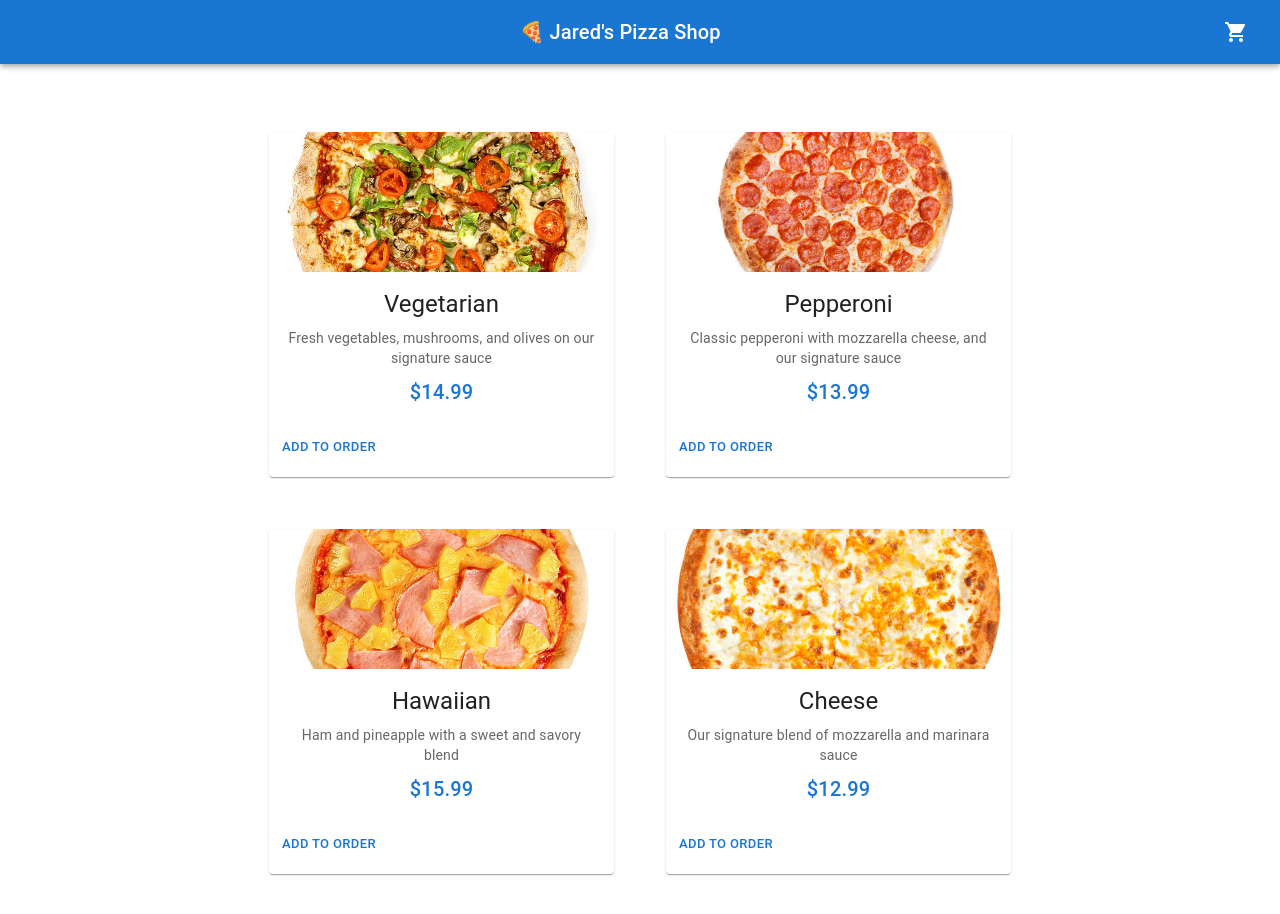
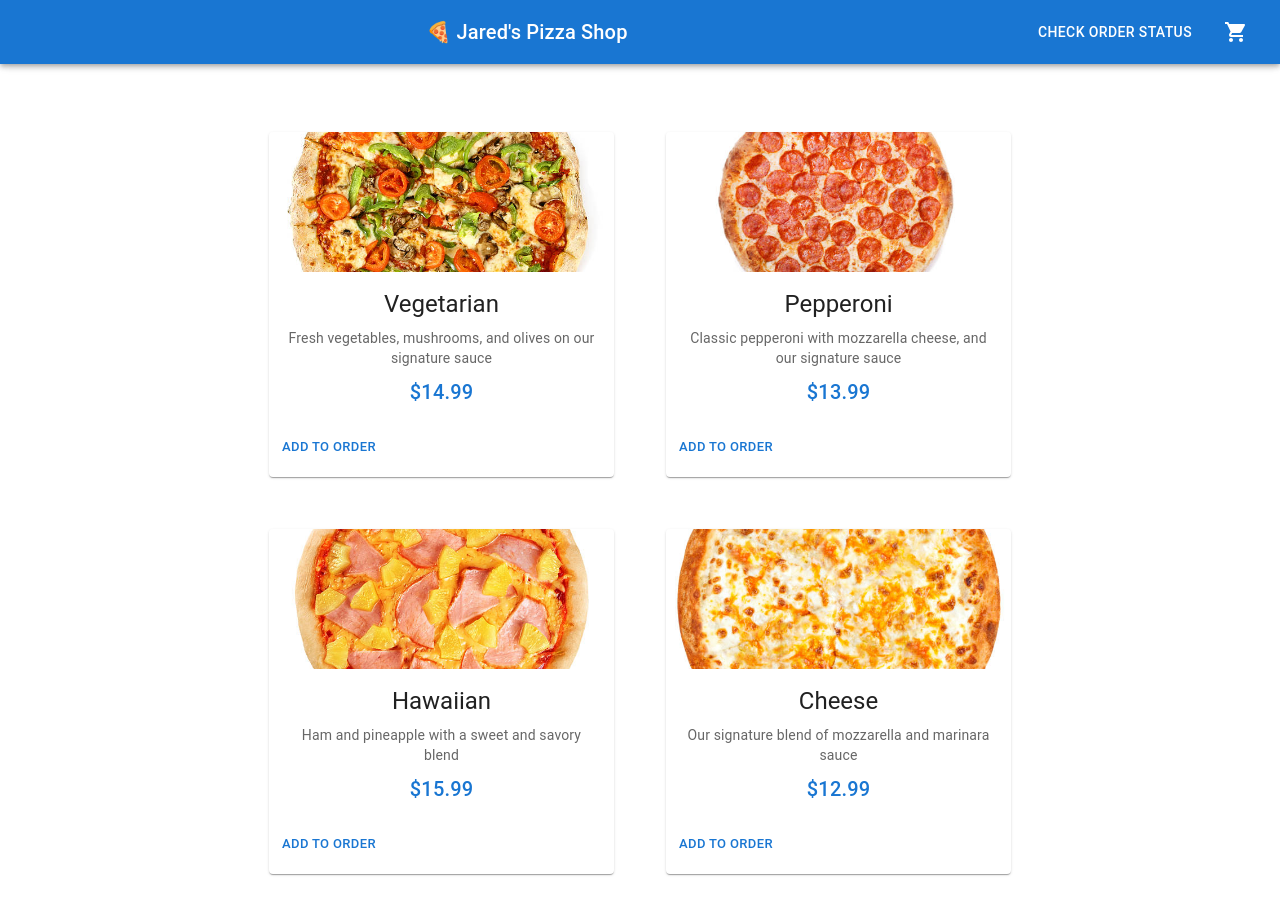
Before and after one commit to Ramzi-Eljabali-PrePass/Pizza-Shop-React, a React (Vite) app in the folder pizza-shop/: page / in a window 1280 px wide. Shown: the top 914 px of the page. Built offline with nearby package versions, Linux system fonts and the light colour scheme.

Commit message:
big changes

```diff
--- a/pizza-shop/src/components/NavBar.tsx
+++ b/pizza-shop/src/components/NavBar.tsx
@@ -1,20 +1,42 @@
-import { AppBar, Toolbar, Typography, IconButton, Badge } from "@mui/material";
+import { AppBar, Toolbar, Typography, IconButton, Badge, Button } from "@mui/material";
 import ShoppingCartIcon from '@mui/icons-material/ShoppingCart';
 import React from "react";
+import { useNavigate, useLocation } from 'react-router-dom';
+import ArrowBackIcon from '@mui/icons-material/ArrowBack';
 
 export default function NavBar({ shopName, cartItemCount, onCartClicked }:
   { shopName: string, cartItemCount: number, onCartClicked: () => void }) {
+  const navigate = useNavigate();
+  const location = useLocation();
+
   return (
     <AppBar position="fixed">
       <Toolbar sx={{ justifyContent: 'space-between' }}>
         <Typography variant="h6" sx={{ flexGrow: 1, textAlign: 'center' }}>
           🍕 {shopName}
         </Typography>
-        <IconButton color="inherit" onClick={onCartClicked}>
-          <Badge badgeContent={cartItemCount} color="error">
-            <ShoppingCartIcon />
-          </Badge>
-        </IconButton>
+        <div>
+          {location.pathname === '/order-tracking' ? (
+            <IconButton color="inherit" onClick={() => navigate('/')}>
+              <ArrowBackIcon />
+            </IconButton>
+          ) : (
+            <>
+              <Button
+                color="inherit"
+                onClick={() => navigate('/order-tracking')}
+                sx={{ mr: 2 }}
+              >
+                Check Order Status
+              </Button>
+              <IconButton color="inherit" onClick={onCartClicked}>
+                <Badge badgeContent={cartItemCount} color="error">
+                  <ShoppingCartIcon />
+                </Badge>
+              </IconButton>
+            </>
+          )}
+        </div>
       </Toolbar>
     </AppBar>
   );
--- a/pizza-shop/src/components/OrderTracker.tsx
+++ b/pizza-shop/src/components/OrderTracker.tsx
@@ -13,7 +13,7 @@ import {
   Alert,
 } from '@mui/material';
 import { styled } from '@mui/material/styles';
-import { collection, onSnapshot, query, orderBy, Timestamp } from 'firebase/firestore';
+import { collection, onSnapshot, query, orderBy, Timestamp, updateDoc, doc } from 'firebase/firestore';
 import { db } from '../firebase';
 import confetti from 'canvas-confetti';
 
@@ -77,7 +77,7 @@ const OrderTracker: React.FC = () => {
           id: doc.id,
           customerName: data.customerName,
           items: data.items,
-          status: data.status,
+          status: data.status as PizzaOrder['status'],
           timestamp: (data.timestamp as Timestamp).toDate(),
         };
       });
@@ -121,10 +121,9 @@ const OrderTracker: React.FC = () => {
       );
     };
 
-    const moveOrder = (orderId: string) => {
-      setOrders(currentOrders => {
-        return currentOrders.map(order => {
-          if (order.id !== orderId) return order;
+    const moveOrder = async (orderId: string) => {
+      const order = orders.find(o => o.id === orderId);
+      if (!order) return;
 
       let newStatus = order.status;
       switch (order.status) {
@@ -139,20 +138,29 @@ const OrderTracker: React.FC = () => {
           break;
       }
 
-          // If the new status is ready, set up removal timeout
+      // Update Firestore first
+      const orderRef = doc(db, 'orders', orderId);
+      await updateDoc(orderRef, {
+        status: newStatus
+      });
+
+      // Then update local state
+      setOrders(currentOrders =>
+        currentOrders.map(o =>
+          o.id === orderId ? { ...o, status: newStatus } : o
+        )
+      );
+
+      // Handle timeouts
       if (newStatus === 'ready') {
         timeouts.set(
           `remove_${orderId}`,
           setTimeout(() => removeReadyOrder(orderId, order.customerName), 10000)
         );
-          } else if (newStatus !== 'ready') {
+      } else {
         const nextDelay = Math.floor(Math.random() * (15000 - 5000 + 1) + 5000);
         timeouts.set(orderId, setTimeout(() => moveOrder(orderId), nextDelay));
       }
-
-          return { ...order, status: newStatus };
-        });
-      });
     };
 
     // Initialize timeouts for all non-ready orders
```
Lines whose indentation alone changed are shown as unchanged.
